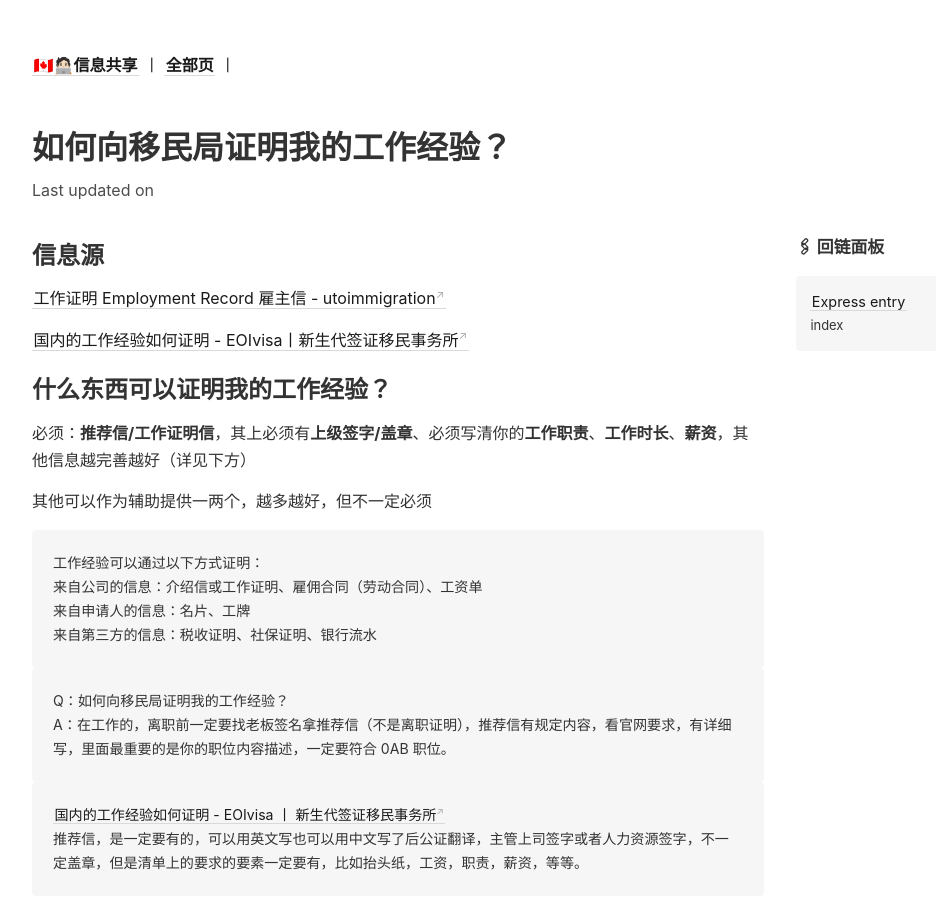
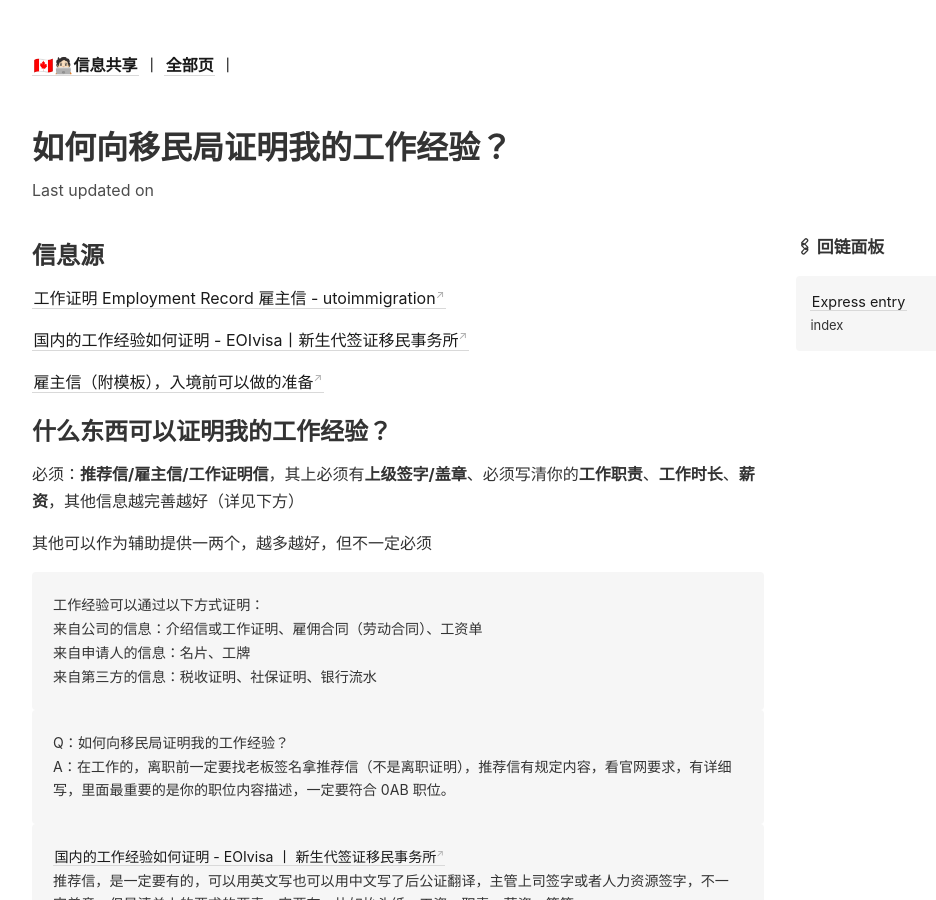
Before and after one commit to Gnblink0/InfoSharingCan, a Jekyll site: the page built from _notes/如何向移民局证明我的工作经验？.md, in a window 1280 px wide and 900 px high. Shown: the whole window, without its empty margins (104-1040 px from the left). Built offline with Jekyll 4.4.1, drawn with Linux system fonts in a browser that asks for light colours.

Commit message:
20230731

```diff
--- a/_notes/如何向移民局证明我的工作经验？.md
+++ b/_notes/如何向移民局证明我的工作经验？.md
@@ -4,9 +4,11 @@
 
 [国内的工作经验如何证明 - EOIvisa丨新生代签证移民事务所](https://eoivisa.com/how-to-demonstrate-work-experiences-in-china/)
 
+[雇主信（附模板），入境前可以做的准备](https://www.xiaohongshu.com/explore/6461c3cc0000000027029586)
+
 ## 什么东西可以证明我的工作经验？
 
-必须：**推荐信/工作证明信**，其上必须有**上级签字/盖章**、必须写清你的**工作职责**、**工作时长**、**薪资**，其他信息越完善越好（详见下方）
+必须：**推荐信/雇主信/工作证明信**，其上必须有**上级签字/盖章**、必须写清你的**工作职责**、**工作时长**、**薪资**，其他信息越完善越好（详见下方）
 
 其他可以作为辅助提供一两个，越多越好，但不一定必须
 
```
Also changed, not shown: _pages/index.md (+1 -2 lines).
